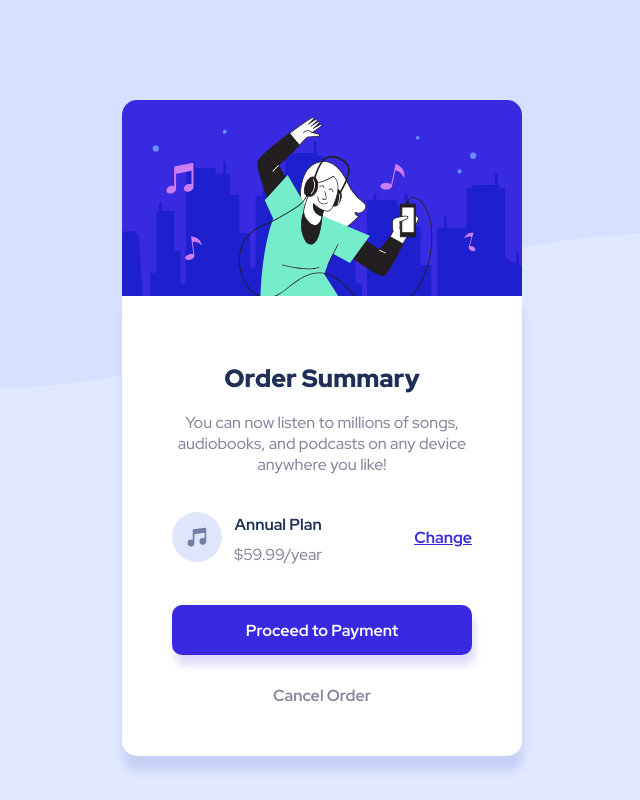
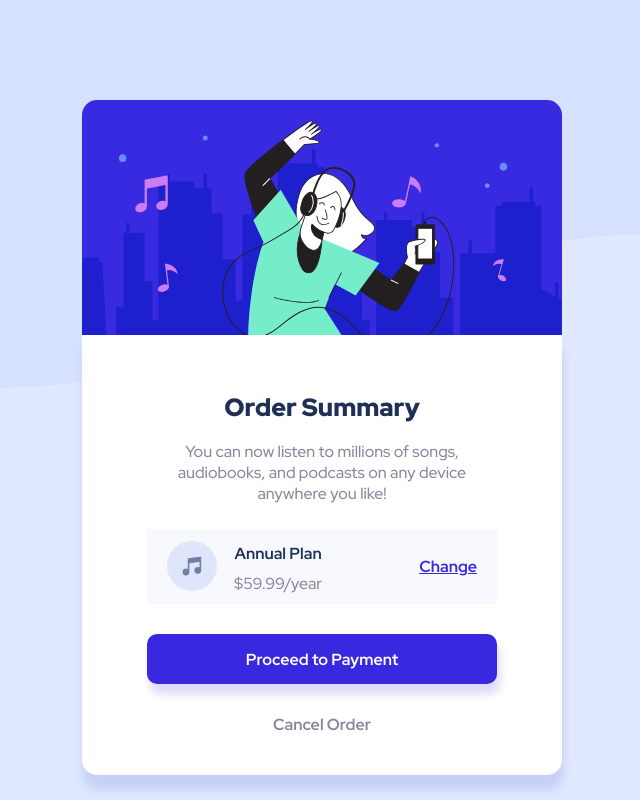
Before and after one commit to felipesoaresfl/D6-order-summary, a plain HTML site: page index.html in a window 1280 px wide. Shown: the whole page, without its empty margins (318-958 px from the left). Drawn offline with Linux system fonts and the light colour scheme.

Commit message:
ajustando layout desktop

```diff
--- a/css/style.css
+++ b/css/style.css
@@ -55,6 +55,7 @@ body {
   align-items: center;
   justify-content: space-between;
   margin-top: 25px;
+  background-color: #f8f9fe;
 }
 
 .annual-plan img {
@@ -124,16 +125,27 @@ a:hover {
   }
 
   .card {
-    width: 400px;
+    width: 480px;
   }
+
   .card img {
-    width: 400px;
+    width: 480px;
   }
+
+  .annual-plan {
+    padding: 0 20px;
+  }
+
   .annual-plan img {
     width: 50px;
     height: 50px;
   }
+
   .box-white {
-    padding: 50px;
+    padding: 40px 65px;
+  }
+
+  .button {
+    width: 350px;
   }
 }
```
